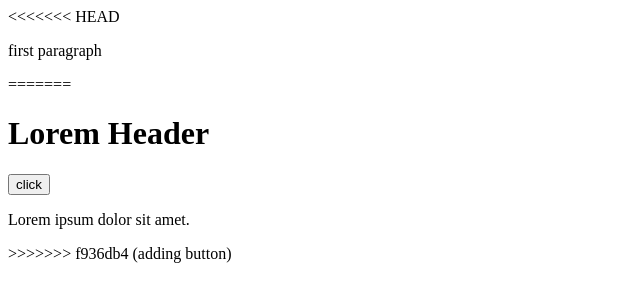
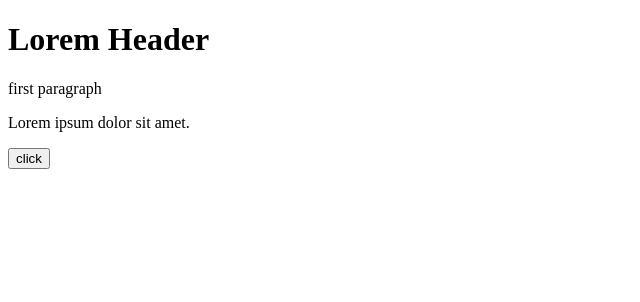
Before and after one commit to Syarr14/learning-git, a plain HTML site: page index.html in a window 1280 px wide. Shown: the whole page, without its empty margins (0-640 px from the left). Drawn offline with Linux system fonts and the light colour scheme.

Commit message:
4 element

```diff
--- a/index.html
+++ b/index.html
@@ -7,12 +7,9 @@
     <title>Document</title>
   </head>
   <body>
-<<<<<<< HEAD
+    <h1>Lorem Header</h1>
     <p>first paragraph</p>
-=======
-    <h1>Lorem Header</h1>
+    <p>Lorem ipsum dolor sit amet.</p>
     <button>click</button>
-    <p>Lorem ipsum dolor sit amet.</p>
->>>>>>> f936db4 (adding button)
   </body>
 </html>
```
